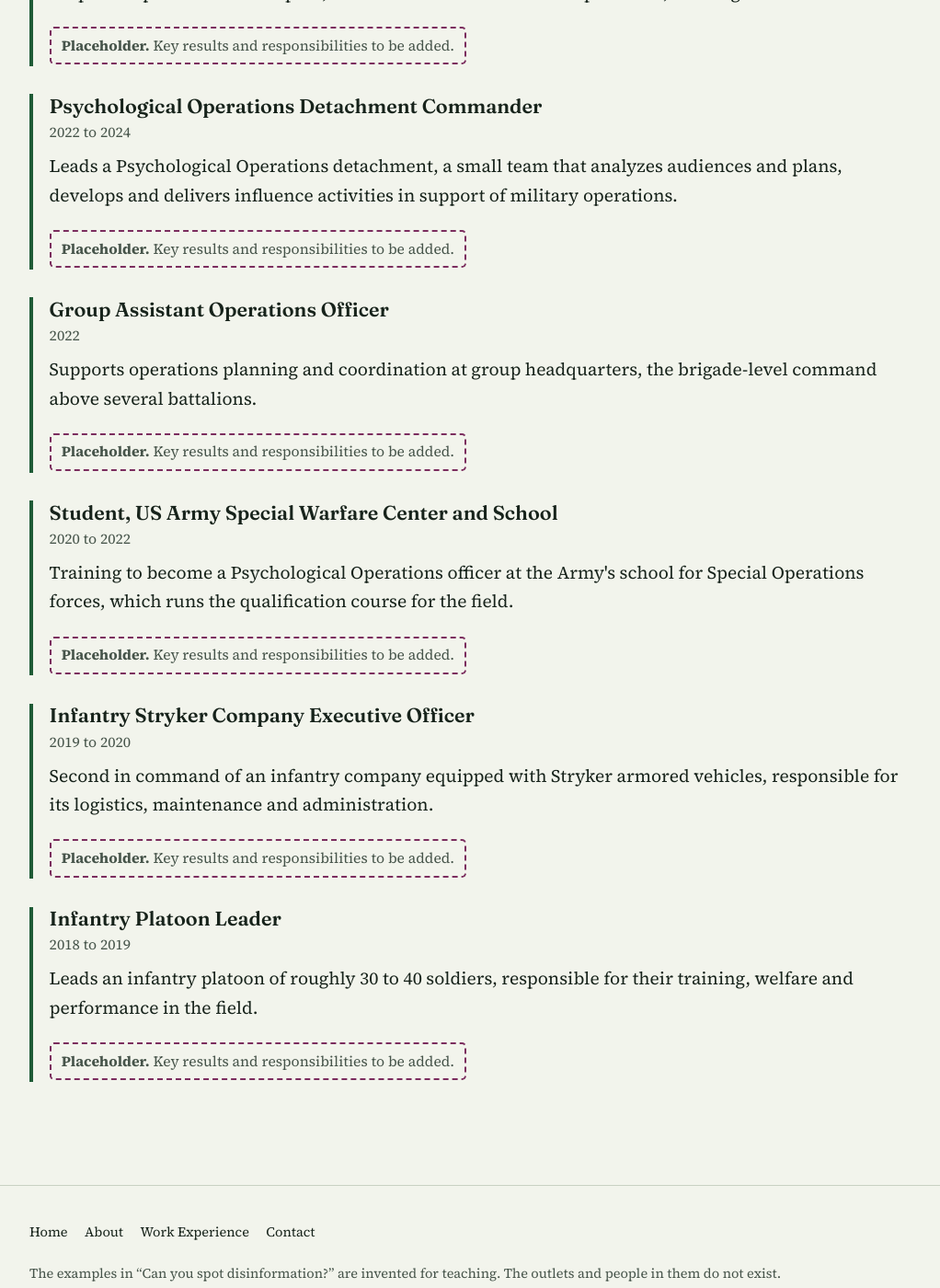
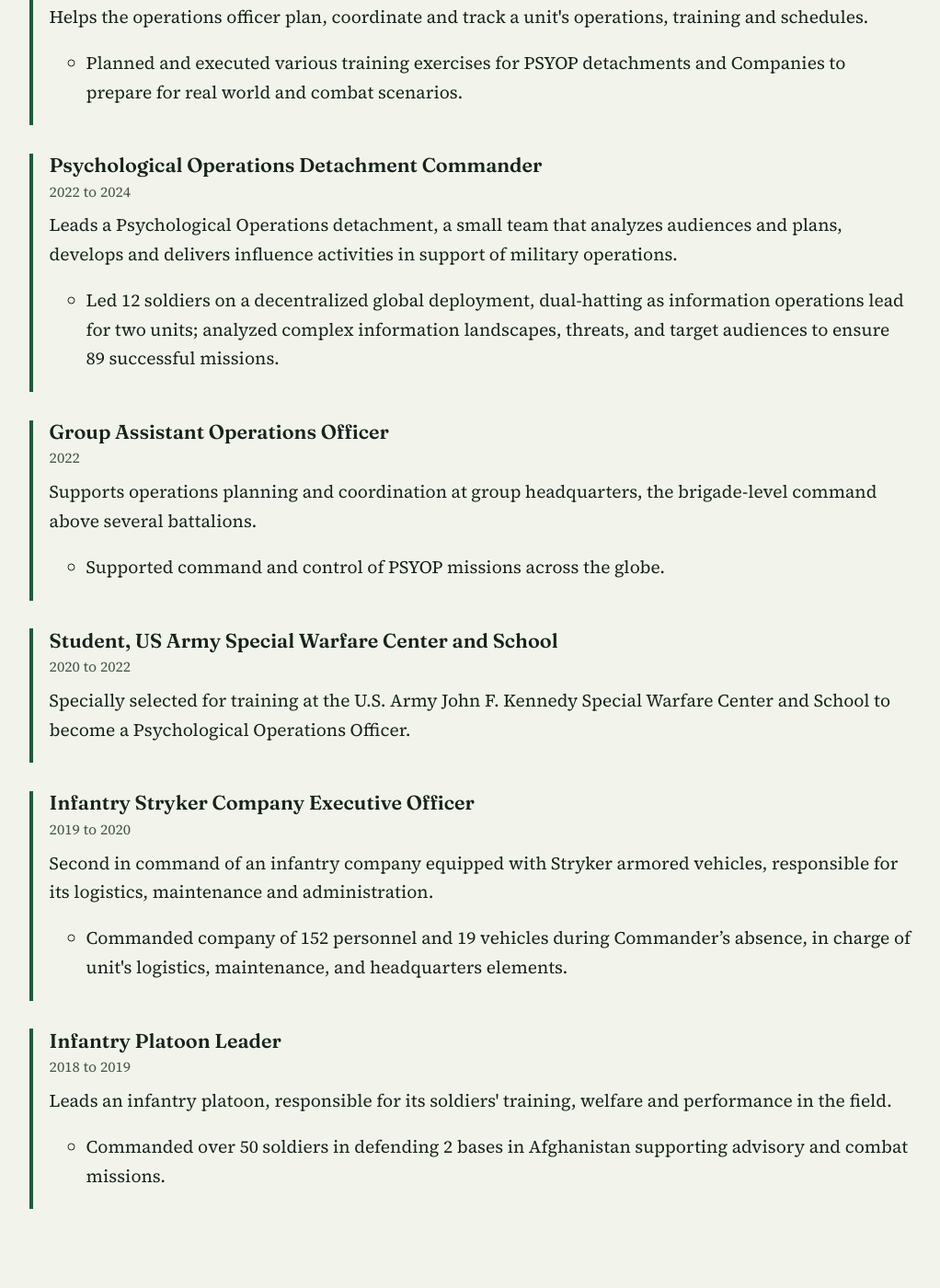
Before and after one commit to smith2415/PlantingWeeds, a Jekyll site: the page built from work-experience.md, in a window 1280 px wide and 1400 px high, scrolled down 1036 px. Shown: the whole window at 92% size, without its empty margins (128-1150 px from the left). Built offline with Jekyll 4.4.1, drawn with Linux system fonts in a browser that asks for light colours; some of the changed text lies outside the part shown.

Commit message:
Add job highlights to work experience
Replaces the key-result placeholders with Austin's highlights, updates the
Special Warfare Center and School description, and records the plan and
goal in Change1.md.

Co-Authored-By: Claude Opus 5.5 <noreply@anthropic.com>
Claude-Session: https://claude.ai/code/session_015gBqM3DP3bSDBPWGhuxVD5

```diff
--- a/_config.yml
+++ b/_config.yml
@@ -29,6 +29,7 @@ plugins:
 exclude:
   - README.md
   - PLAN.md
+  - Change1.md
   - Gemfile
   - Gemfile.lock
   - vendor
--- a/_data/experience.yml
+++ b/_data/experience.yml
@@ -23,7 +23,9 @@
         Chamber of Commerce Foundation program that pairs service members
         preparing to leave the military with civilian employers for
         hands-on work experience.
-      placeholder: true
+      points:
+        - "Supported projects such as M&A, social impact, crisis response, and counter disinformation with research analysis and messaging product refinement."
+        - "Also held a special role where I created a joint US Army-Edelman tabletop exercise event designed to facilitate skill and knowledge exchange between civilian and military practices."
 
 - organization: "US Army"
   note: "Full-time, 2018 to 2025"
@@ -37,37 +39,41 @@
       summary: >-
         Helps the operations officer plan, coordinate and track a unit's
         operations, training and schedules.
-      placeholder: true
+      points:
+        - "Planned and executed various training exercises for PSYOP detachments and Companies to prepare for real world and combat scenarios."
     - role: "Psychological Operations Detachment Commander"
       dates: "2022 to 2024"
       summary: >-
         Leads a Psychological Operations detachment, a small team that
         analyzes audiences and plans, develops and delivers influence
         activities in support of military operations.
-      placeholder: true
+      points:
+        - "Led 12 soldiers on a decentralized global deployment, dual-hatting as information operations lead for two units; analyzed complex information landscapes, threats, and target audiences to ensure 89 successful missions."
     - role: "Group Assistant Operations Officer"
       dates: "2022"
       summary: >-
         Supports operations planning and coordination at group headquarters,
         the brigade-level command above several battalions.
-      placeholder: true
+      points:
+        - "Supported command and control of PSYOP missions across the globe."
     - role: "Student, US Army Special Warfare Center and School"
       dates: "2020 to 2022"
       summary: >-
-        Training to become a Psychological Operations officer at the Army's
-        school for Special Operations forces, which runs the qualification
-        course for the field.
-      placeholder: true
+        Specially selected for training at the U.S. Army John F. Kennedy
+        Special Warfare Center and School to become a Psychological Operations
+        Officer.
     - role: "Infantry Stryker Company Executive Officer"
       dates: "2019 to 2020"
       summary: >-
         Second in command of an infantry company equipped with Stryker armored
         vehicles, responsible for its logistics, maintenance and
         administration.
-      placeholder: true
+      points:
+        - "Commanded company of 152 personnel and 19 vehicles during Commander’s absence, in charge of unit's logistics, maintenance, and headquarters elements."
     - role: "Infantry Platoon Leader"
       dates: "2018 to 2019"
       summary: >-
-        Leads an infantry platoon of roughly 30 to 40 soldiers, responsible for
-        their training, welfare and performance in the field.
-      placeholder: true
+        Leads an infantry platoon, responsible for its soldiers' training,
+        welfare and performance in the field.
+      points:
+        - "Commanded over 50 soldiers in defending 2 bases in Afghanistan supporting advisory and combat missions."
```
Also changed, not shown: Change1.md (added, +64 -0 lines), README.md.
